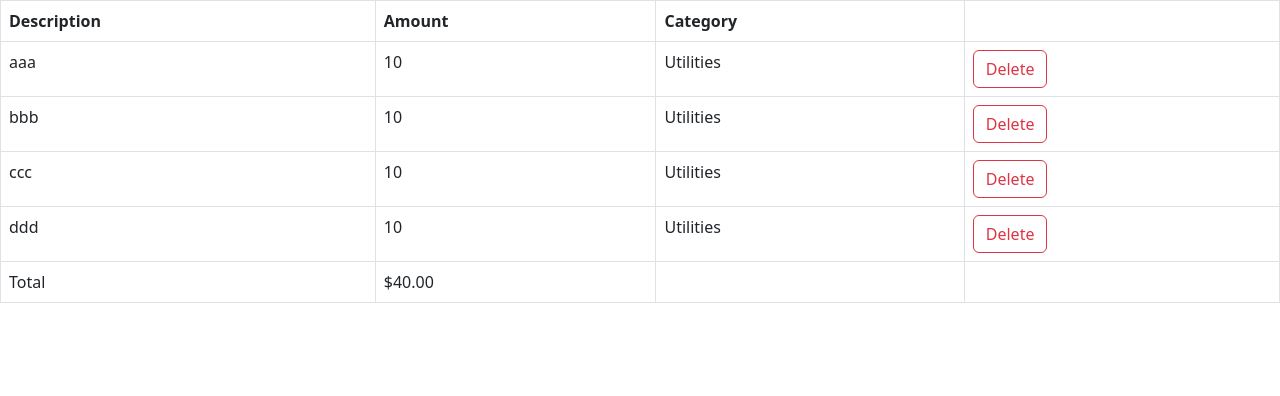
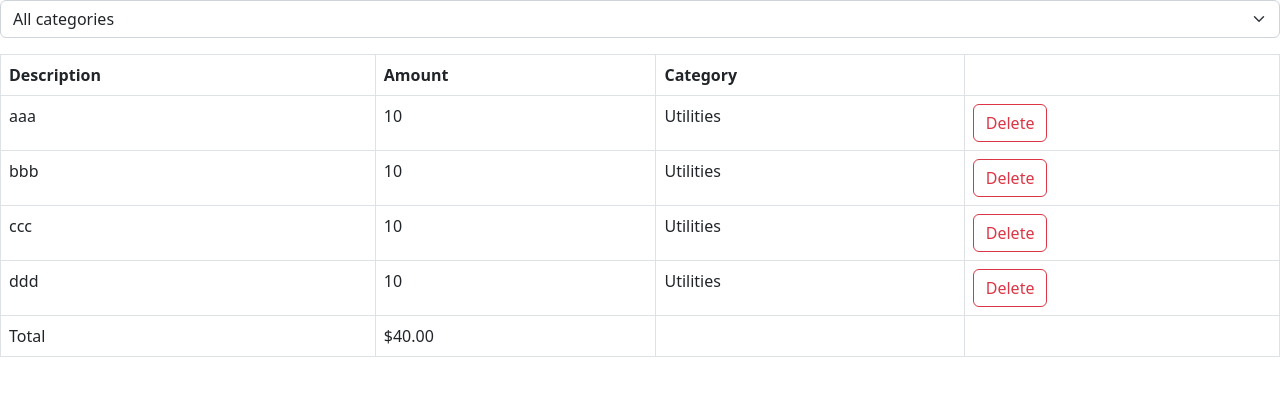
Before and after one commit to deardaveed/react-18-for-beginners, a React (Vite) app: page / in a window 1280 px wide. Shown: the top 396 px of the page. Built offline with nearby package versions, Linux system fonts and the light colour scheme.

Commit message:
drop filter

```diff
--- a/src/App.tsx
+++ b/src/App.tsx
@@ -1,20 +1,26 @@
-import React, {useState} from 'react';
+import React, { useState } from "react";
 import ExpenseList from "./expense-tracker/components/ExpenseList";
-
+import ExpenseFilter from "./expense-tracker/components/ExpenseFilter";
 
 function App() {
-	const [expenses, setExpenses] = useState([
-		{ id: 1, description: 'aaa', amount: 10, category: 'Utilities'},
-		{ id: 2, description: 'bbb', amount: 10, category: 'Utilities'},
-		{ id: 3, description: 'ccc', amount: 10, category: 'Utilities'},
-		{ id: 4, description: 'ddd', amount: 10, category: 'Utilities'},
-	])
+  const [expenses, setExpenses] = useState([
+    { id: 1, description: "aaa", amount: 10, category: "Utilities" },
+    { id: 2, description: "bbb", amount: 10, category: "Utilities" },
+    { id: 3, description: "ccc", amount: 10, category: "Utilities" },
+    { id: 4, description: "ddd", amount: 10, category: "Utilities" },
+  ]);
 
-	return (
+  return (
 		<div>
-			<ExpenseList expenses={expenses} onDelete={ (id) => setExpenses(expenses.filter( (e) => e.id !== id))} />
-		</div>
-	);
+			<div className="mb-3">
+				<ExpenseFilter onSelectCategory={category => console.log(category)} />
+			</div>
+      <ExpenseList
+        expenses={expenses}
+        onDelete={(id) => setExpenses(expenses.filter((e) => e.id !== id))}
+      />
+    </div>
+  );
 }
 
 export default App;
--- /dev/null
+++ b/src/expense-tracker/components/ExpenseFilter.tsx
@@ -0,0 +1,18 @@
+import React from "react";
+
+interface Props {
+  onSelectCategory: (category: string) => void;
+}
+
+const ExpenseFilter = ({ onSelectCategory }: Props) => {
+  return (
+    <select className="form-select" onChange={ (event) => onSelectCategory(event.target.value)}>
+      <option value="">All categories</option>
+      <option value="Groceries">Groceries</option>
+      <option value="Utilities">Utilities</option>
+      <option value="Entertainment">Entertainment</option>
+    </select>
+  );
+};
+
+export default ExpenseFilter
```
Also changed, not shown: package.json (+12 -2 lines), .eslintrc.json (added), 1 other file (tests, documents, lock files or other folders).
